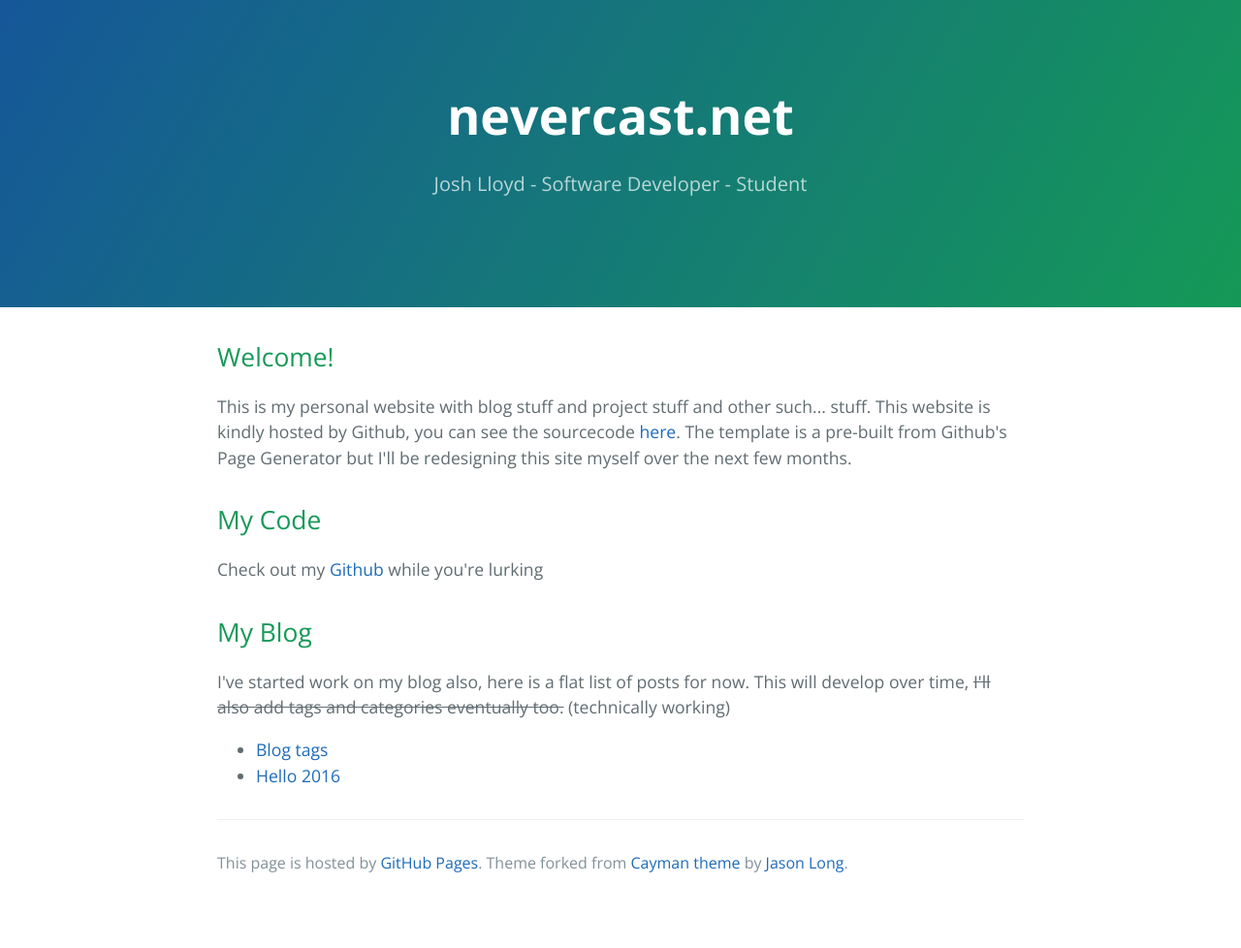
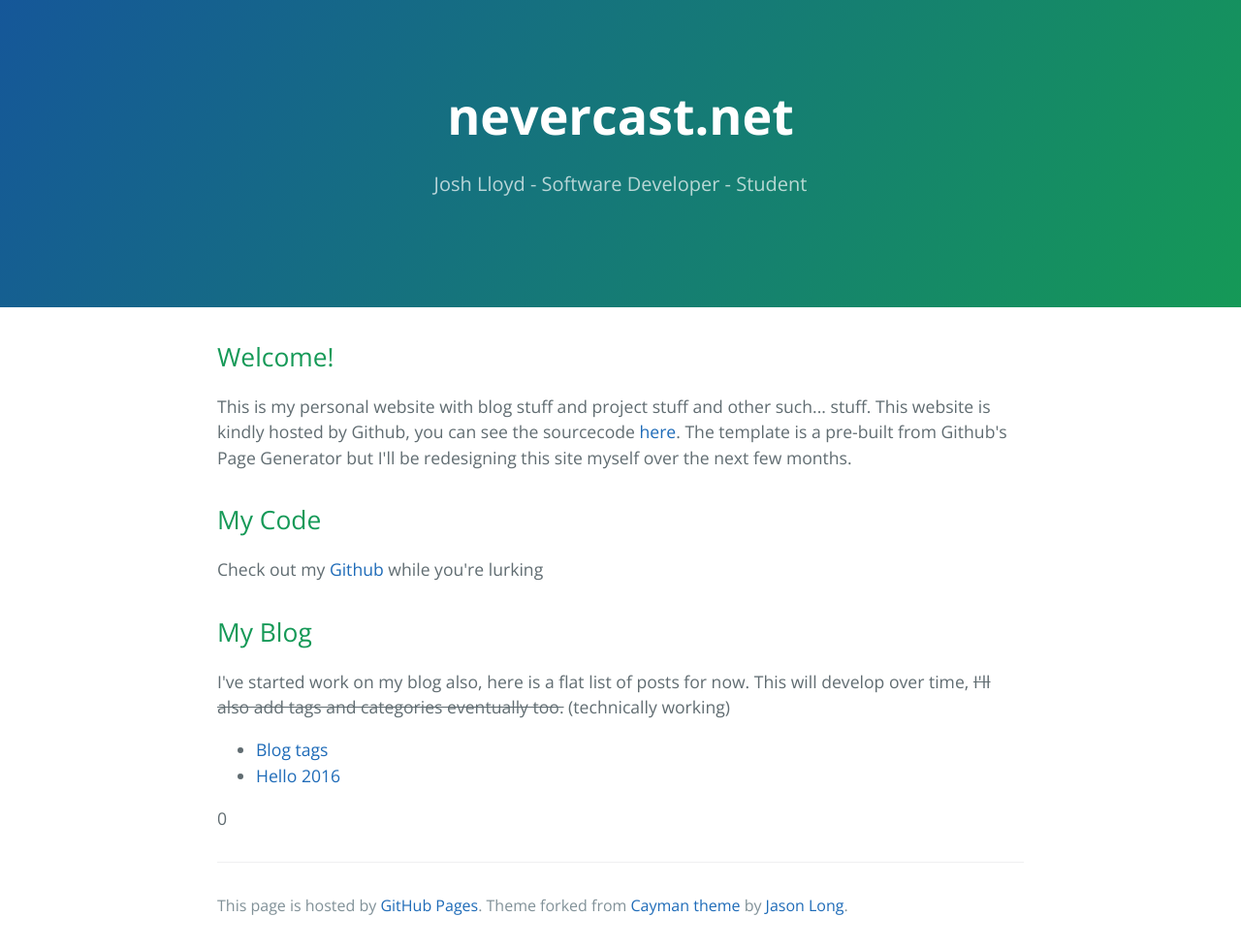
Before and after one commit to nevercast/nevercast.github.io, a Jekyll site: the page built from index.html, in a window 1280 px wide. Shown: the whole page at 97% size. Built offline with Jekyll 4.4.1, drawn with Linux system fonts in a browser that asks for light colours; before the commit the page ends 934 px from its top, so only the background shows below that.

```diff
--- a/_includes/related.html
+++ b/_includes/related.html
@@ -1,3 +1,5 @@
+{{ site.related_posts | size }}
+{{ site.related_posts.length }}
 {% if site.related_posts.length %}
   {% if site.related_posts.length > site.max_related_posts %}
     {% assign related_post_count = site.max_related_posts %}
```
